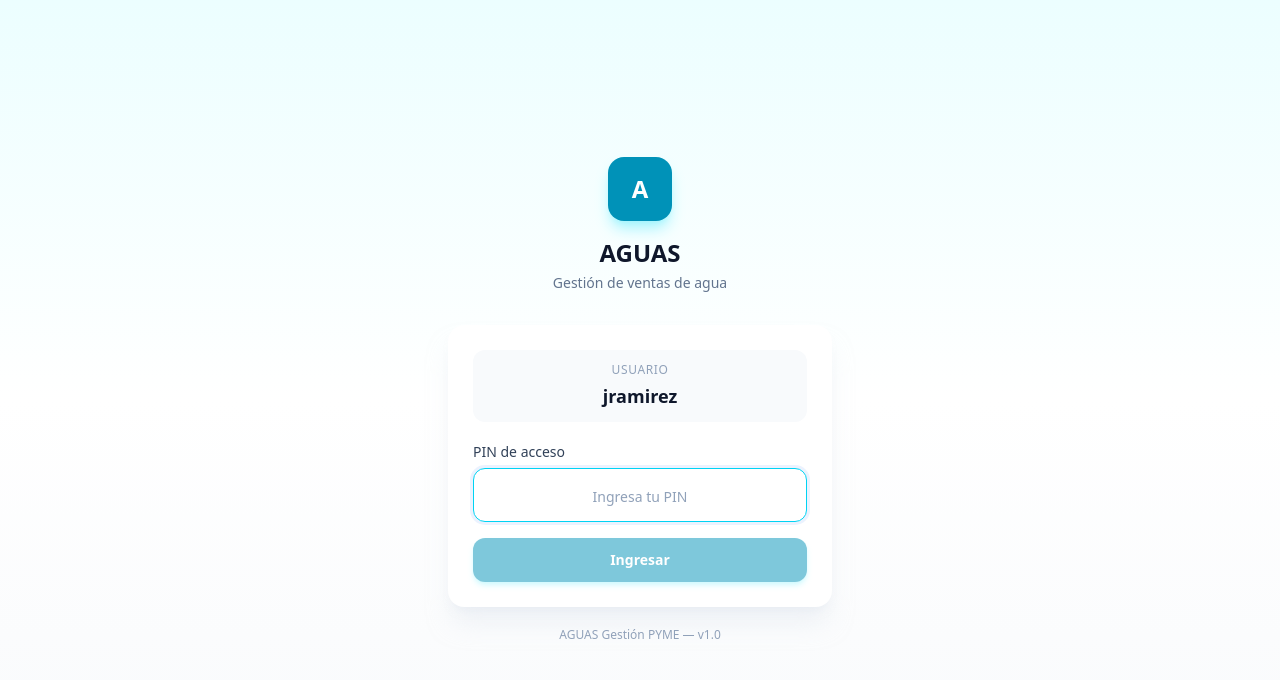
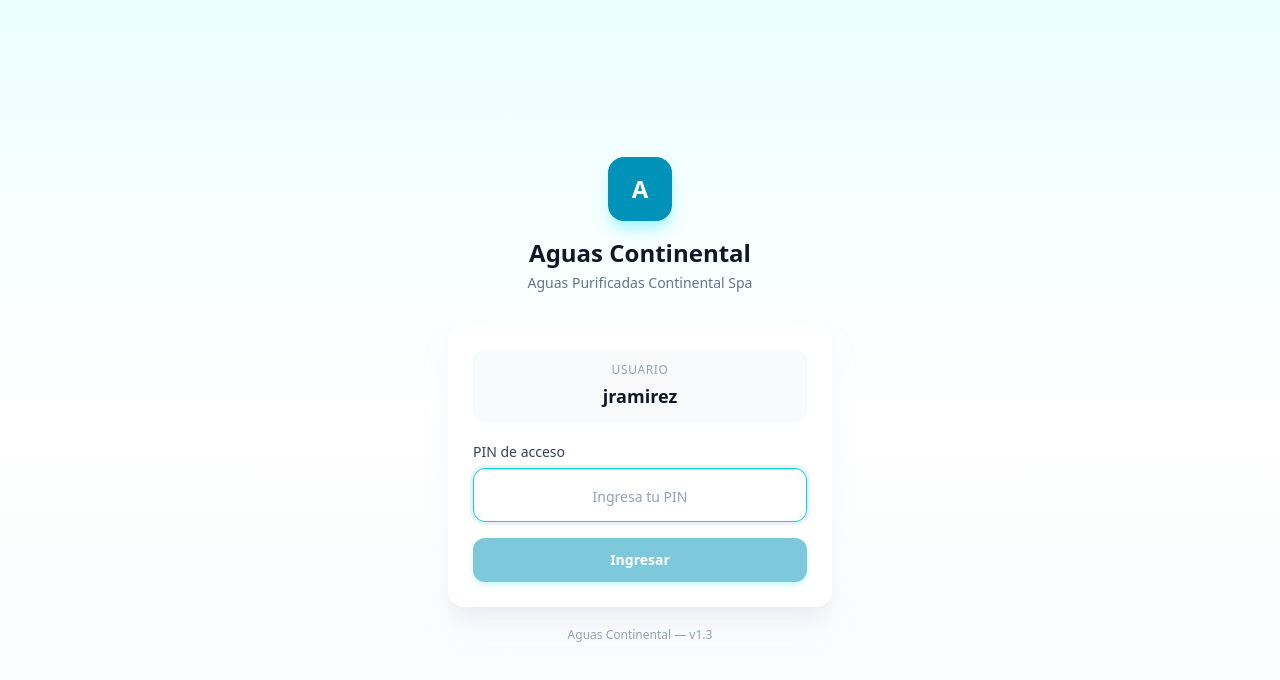
Before and after one commit to cristobalpontigo/agua, a Next.js app: page / in a window 1280 px wide. Shown: the top 680 px of the page. Built offline with nearby package versions, Linux system fonts and the light colour scheme.

Commit message:
v1.3.1: Renombrar a Aguas Continental, agregar datos empresa en cotizador

```diff
--- a/app/layout.tsx
+++ b/app/layout.tsx
@@ -23,14 +23,14 @@ export const viewport: Viewport = {
 };
 
 export const metadata: Metadata = {
-  title: "Aguas | Gestión PYME",
+  title: "Aguas Continental | Gestión PYME",
   description: "Panel simple y visual para organizar ventas, clientes y cobranza.",
   manifest: '/manifest.webmanifest',
-  applicationName: 'AGUAS',
+  applicationName: 'Aguas Continental',
   appleWebApp: {
     capable: true,
     statusBarStyle: 'default',
-    title: 'AGUAS',
+    title: 'Aguas Continental',
   },
   formatDetection: {
     telephone: true,
--- a/app/manifest.ts
+++ b/app/manifest.ts
@@ -2,8 +2,8 @@ import type { MetadataRoute } from 'next';
 
 export default function manifest(): MetadataRoute.Manifest {
   return {
-    name: 'AGUAS Gestion PYME',
-    short_name: 'AGUAS',
+    name: 'Aguas Continental',
+    short_name: 'Continental',
     description: 'Panel movil para ventas, clientes y logistica de agua.',
     start_url: '/',
     display: 'standalone',
--- a/app/page.tsx
+++ b/app/page.tsx
@@ -131,7 +131,7 @@ function AppContent() {
         <div className="mx-auto max-w-6xl px-3 py-3 sm:px-6 sm:py-4">
           <div className="flex items-center justify-between gap-3">
             <div className="min-w-0">
-              <h1 className="text-xl sm:text-3xl font-semibold tracking-tight text-slate-900 truncate">AGUAS Gestión</h1>
+              <h1 className="text-xl sm:text-3xl font-semibold tracking-tight text-slate-900 truncate">Aguas Continental</h1>
               <p className="text-xs text-slate-500 truncate">{monthLabel}</p>
             </div>
 
--- a/components/Cotizador.tsx
+++ b/components/Cotizador.tsx
@@ -158,8 +158,11 @@ export function Cotizador() {
 <body>
   <div class="header">
     <div>
-      <div class="logo">AGUAS</div>
-      <div class="logo-sub">Gestión de ventas de agua</div>
+      <div class="logo">Aguas Continental</div>
+      <div class="logo-sub">Aguas Purificadas Continental Spa · RUT 76.499.612-7</div>
+      <div style="font-size:11px;color:#64748b;margin-top:4px;">Producción de aguas minerales y otras aguas embotelladas</div>
+      <div style="font-size:11px;color:#64748b;margin-top:2px;">Los Pitios 5778-L, Macul · El Maqui 112, San José de Maipo</div>
+      <div style="font-size:11px;color:#64748b;">Tel: +56 9 9432 8669 · Juan Carlos Ramírez</div>
     </div>
     <div class="quote-info">
       <div class="quote-number">Cotización N° ${String(quoteNumber).padStart(4, '0')}</div>
@@ -210,7 +213,7 @@ export function Cotizador() {
   ${quote.notes ? `<div class="section" style="margin-top:20px"><div class="section-title">Observaciones</div><div class="notes">${quote.notes}</div></div>` : ''}
 
   <div class="footer">
-    AGUAS · Cotización generada el ${formatDate(today)} · Documento no tributario
+    Aguas Purificadas Continental Spa · Cotización generada el ${formatDate(today)} · Documento no tributario
   </div>
 </body>
 </html>`;
--- a/components/MobileLoginGate.tsx
+++ b/components/MobileLoginGate.tsx
@@ -152,8 +152,8 @@ export function MobileLoginGate({ children }: MobileLoginGateProps) {
             <div className="mx-auto mb-4 flex h-16 w-16 items-center justify-center rounded-2xl bg-cyan-600 shadow-lg shadow-cyan-200">
               <span className="text-2xl font-bold text-white">A</span>
             </div>
-            <h1 className="text-2xl font-bold text-slate-900">AGUAS</h1>
-            <p className="mt-1 text-sm text-slate-500">Gestión de ventas de agua</p>
+            <h1 className="text-2xl font-bold text-slate-900">Aguas Continental</h1>
+            <p className="mt-1 text-sm text-slate-500">Aguas Purificadas Continental Spa</p>
           </div>
 
           <div className="rounded-2xl border border-white/80 bg-white p-6 shadow-xl shadow-slate-200/50">
@@ -194,7 +194,7 @@ export function MobileLoginGate({ children }: MobileLoginGateProps) {
           </div>
 
           <p className="mt-5 text-center text-xs text-slate-400">
-            AGUAS Gestión PYME &mdash; v1.0
+            Aguas Continental &mdash; v1.3
           </p>
         </div>
       </div>
@@ -216,7 +216,7 @@ export function MobileLoginGate({ children }: MobileLoginGateProps) {
 
       {showInstallPrompt && deferredPrompt && (
         <div className="fixed inset-x-3 bottom-24 z-50 rounded-2xl border border-cyan-200 bg-white p-4 shadow-lg md:inset-x-auto md:right-4 md:w-[360px] md:bottom-4">
-          <p className="text-sm font-semibold text-slate-900">Instalar AGUAS app</p>
+          <p className="text-sm font-semibold text-slate-900">Instalar Aguas Continental</p>
           <p className="mt-1 text-xs text-slate-600">Agrégrala a tu pantalla de inicio para abrirla como aplicación móvil.</p>
           <div className="mt-3 grid grid-cols-2 gap-2">
             <button
```
